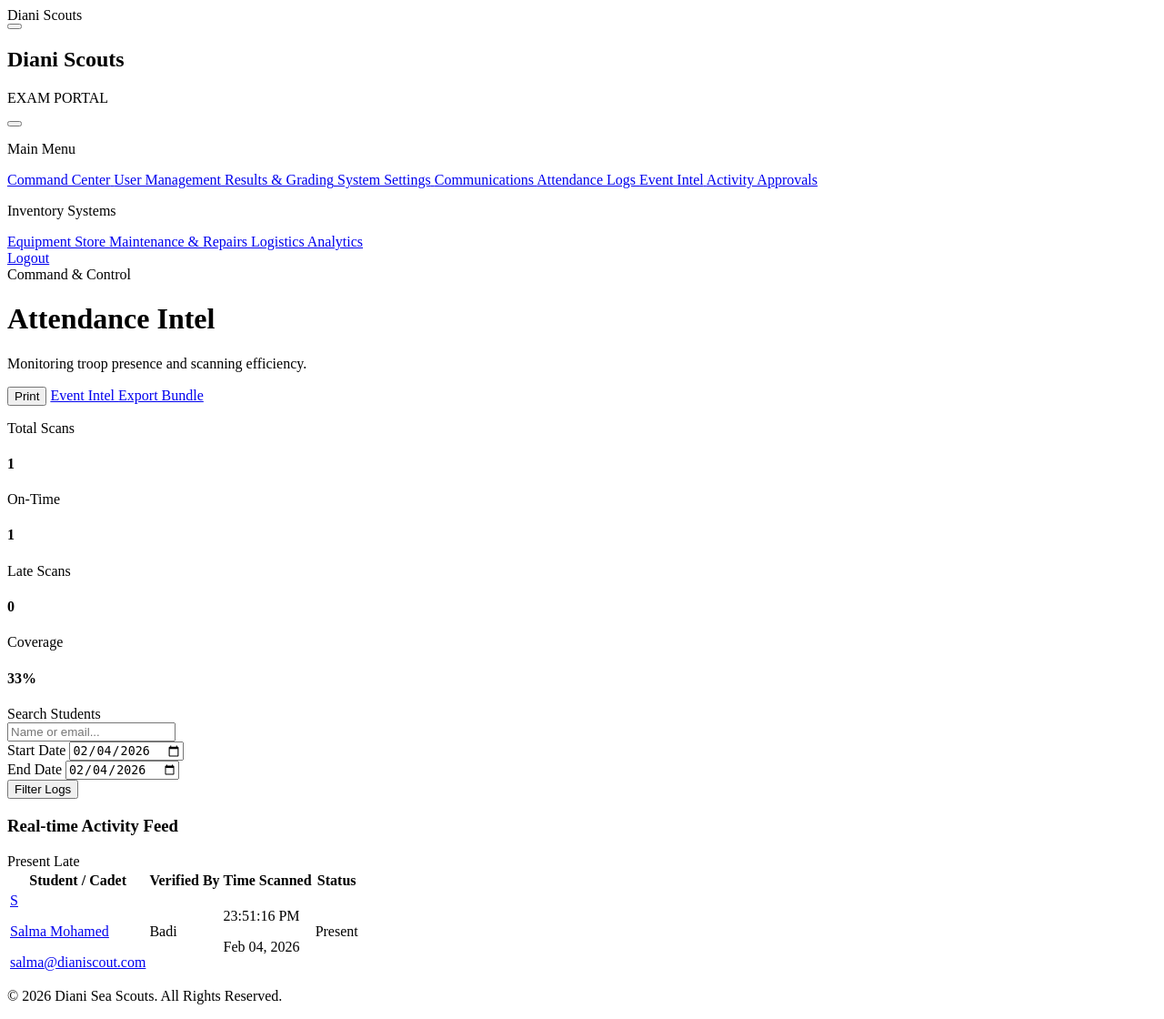
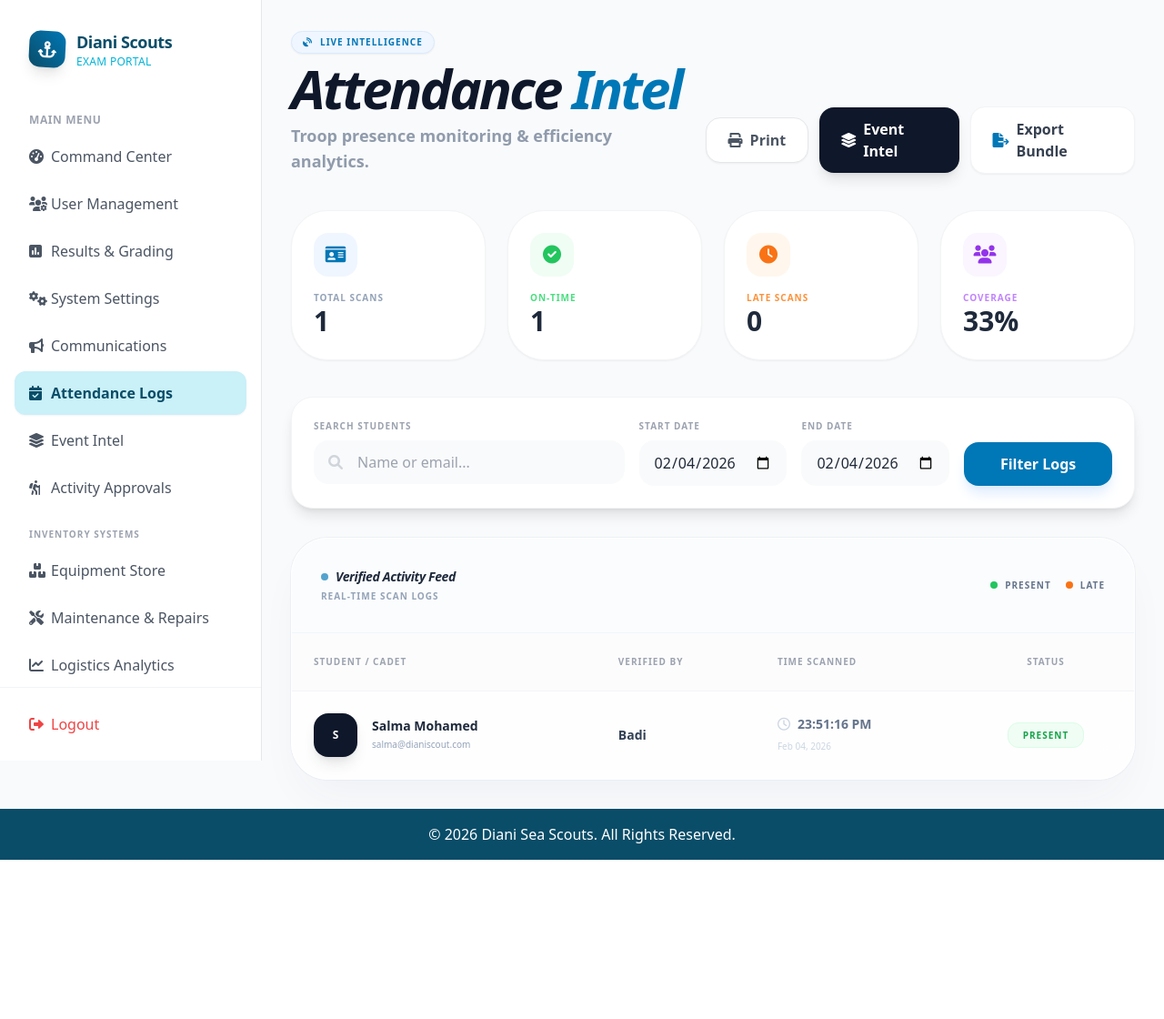
Before and after one commit to kurauka/Diani-Sea-Scouts, a PHP site: page /admin/attendance_logs.php in a window 1280 px wide. Shown: the whole page at 91% size. After the commit the page ends 945 px from the top, so only its background shows below. Run offline with PHP 8.4, Linux system fonts and the light colour scheme; the visitor is signed in with stand-in values (Sample User, id 1); data comes from the database, SQL or seed files in the repository; some libraries are stand-ins or nearby versions.

Commit message:
UI: Fixed missing header and modernized attendance logs

```diff
--- a/admin/attendance_logs.php
+++ b/admin/attendance_logs.php
@@ -6,7 +6,7 @@ if (!isset($_SESSION['role']) || $_SESSION['role'] !== 'admin') {
 }
 
 include_once '../config/db.php';
-$database = new PDO("mysql:host=$host;dbname=$db_name", $username, $password);
+// $database is already provided by config/db.php
 
 // History Filters
 $startDate = $_GET['start_date'] ?? date('Y-m-d');
@@ -56,6 +56,8 @@ $totalStudentsStmt = $database->query("SELECT COUNT(*) FROM users WHERE role = '
 $totalStudentsCount = $totalStudentsStmt->fetchColumn();
 $uniqueStudentsScanned = count(array_unique(array_column($logs, 'student_id')));
 $coverage = $totalStudentsCount > 0 ? round(($uniqueStudentsScanned / $totalStudentsCount) * 100) : 0;
+
+include_once '../includes/header.php';
 ?>
 <style>
     @media print {
@@ -96,16 +98,16 @@ $coverage = $totalStudentsCount > 0 ? round(($uniqueStudentsScanned / $totalStud
     <main class="flex-1 overflow-y-auto p-4 md:p-8">
         <div class="max-w-6xl mx-auto">
 
-            <div class="flex flex-col md:flex-row justify-between items-end mb-8 gap-4 animate-fade-in-down">
-                <div>
-                    <span class="text-xs font-bold text-brand-blue uppercase tracking-widest mb-2 block">Command &
-                        Control</span>
-                    <h1
-                        class="text-5xl font-extrabold text-transparent bg-clip-text bg-gradient-to-r from-brand-dark to-brand-blue">
-                        Attendance Intel
-                    </h1>
-                    <p class="text-gray-500 text-lg mt-2 font-medium">Monitoring troop presence and scanning efficiency.
-                    </p>
+            <div class="flex flex-col md:flex-row justify-between items-end mb-10 gap-6 animate-fade-in-down">
+                <div class="space-y-2">
+                    <span
+                        class="inline-flex items-center gap-2 px-3 py-1 rounded-full bg-blue-50 text-[10px] font-black text-brand-blue uppercase tracking-widest border border-blue-100 shadow-sm">
+                        <i class="fas fa-satellite-dish"></i> Live Intelligence
+                    </span>
+                    <h1 class="text-6xl font-black text-slate-900 tracking-tighter leading-none italic">Attendance <span
+                            class="text-brand-blue">Intel</span></h1>
+                    <p class="text-slate-500 text-lg font-bold opacity-70">Troop presence monitoring & efficiency
+                        analytics.</p>
                 </div>
 
                 <div class="flex items-center gap-3 no-print">
@@ -198,14 +200,26 @@ $coverage = $totalStudentsCount > 0 ? round(($uniqueStudentsScanned / $totalStud
                 </form>
             </div>
 
-            <div class="bg-white rounded-3xl border border-gray-100 shadow-xl overflow-hidden">
-                <div class="p-6 border-b border-gray-50 bg-gray-50/30 flex justify-between items-center">
-                    <h3 class="font-black text-slate-800 text-sm italic tracking-tight">Real-time Activity Feed</h3>
-                    <div class="flex gap-2">
-                        <span
-                            class="text-[10px] font-bold px-3 py-1 bg-green-100 text-green-600 rounded-lg uppercase tracking-widest">Present</span>
-                        <span
-                            class="text-[10px] font-bold px-3 py-1 bg-orange-100 text-orange-600 rounded-lg uppercase tracking-widest">Late</span>
+            <div
+                class="bg-white/80 backdrop-blur-xl rounded-[2.5rem] border border-white shadow-2xl shadow-blue-900/5 overflow-hidden ring-1 ring-slate-200/50">
+                <div class="p-8 border-b border-slate-100 bg-slate-50/50 flex justify-between items-center">
+                    <div>
+                        <h3 class="font-black text-slate-800 text-sm italic tracking-tight flex items-center gap-2">
+                            <span class="w-2 h-2 rounded-full bg-brand-blue animate-pulse"></span>
+                            Verified Activity Feed
+                        </h3>
+                        <p class="text-[10px] text-slate-400 font-bold uppercase tracking-widest mt-1">Real-time scan
+                            logs</p>
+                    </div>
+                    <div class="flex gap-4">
+                        <div class="flex items-center gap-2">
+                            <span class="w-2 h-2 rounded-full bg-green-500"></span>
+                            <span class="text-[10px] font-black text-slate-500 uppercase tracking-widest">Present</span>
+                        </div>
+                        <div class="flex items-center gap-2">
+                            <span class="w-2 h-2 rounded-full bg-orange-500"></span>
+                            <span class="text-[10px] font-black text-slate-500 uppercase tracking-widest">Late</span>
+                        </div>
                     </div>
                 </div>
                 <div class="overflow-x-auto">
```
